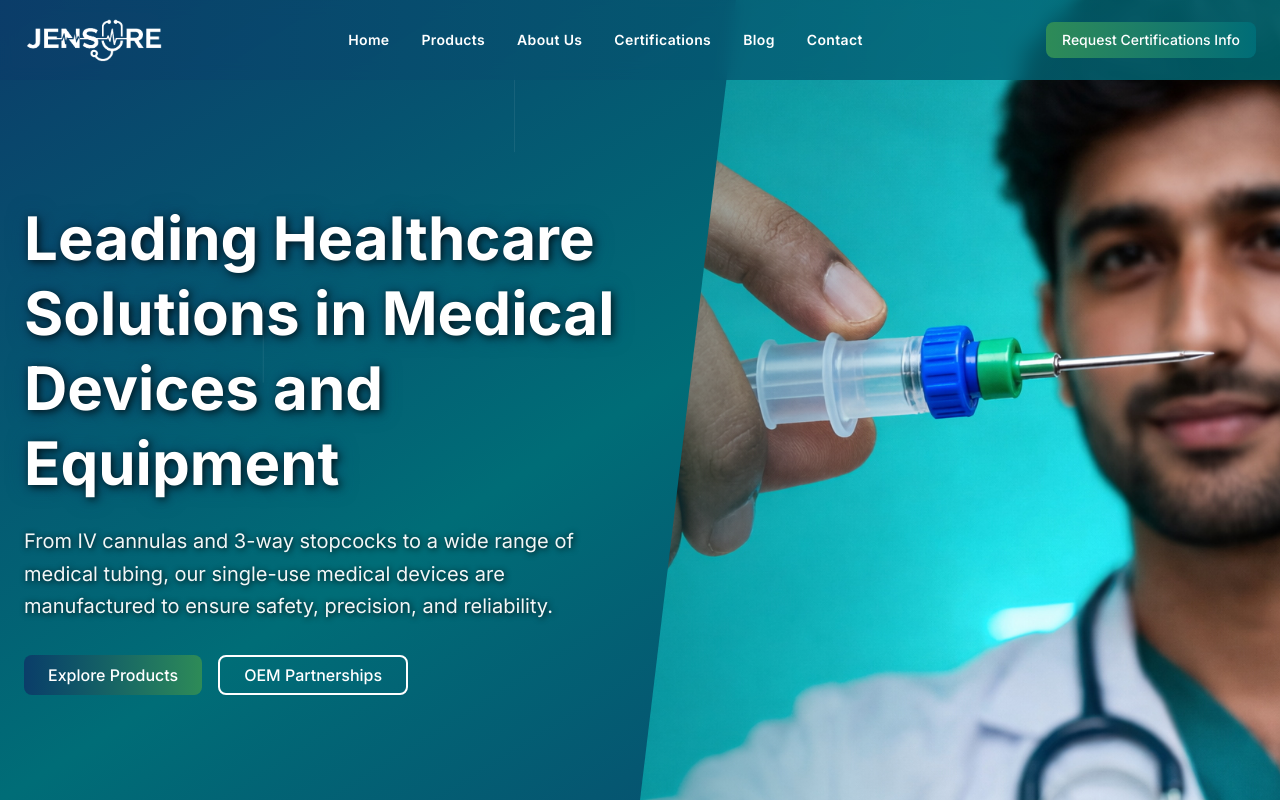
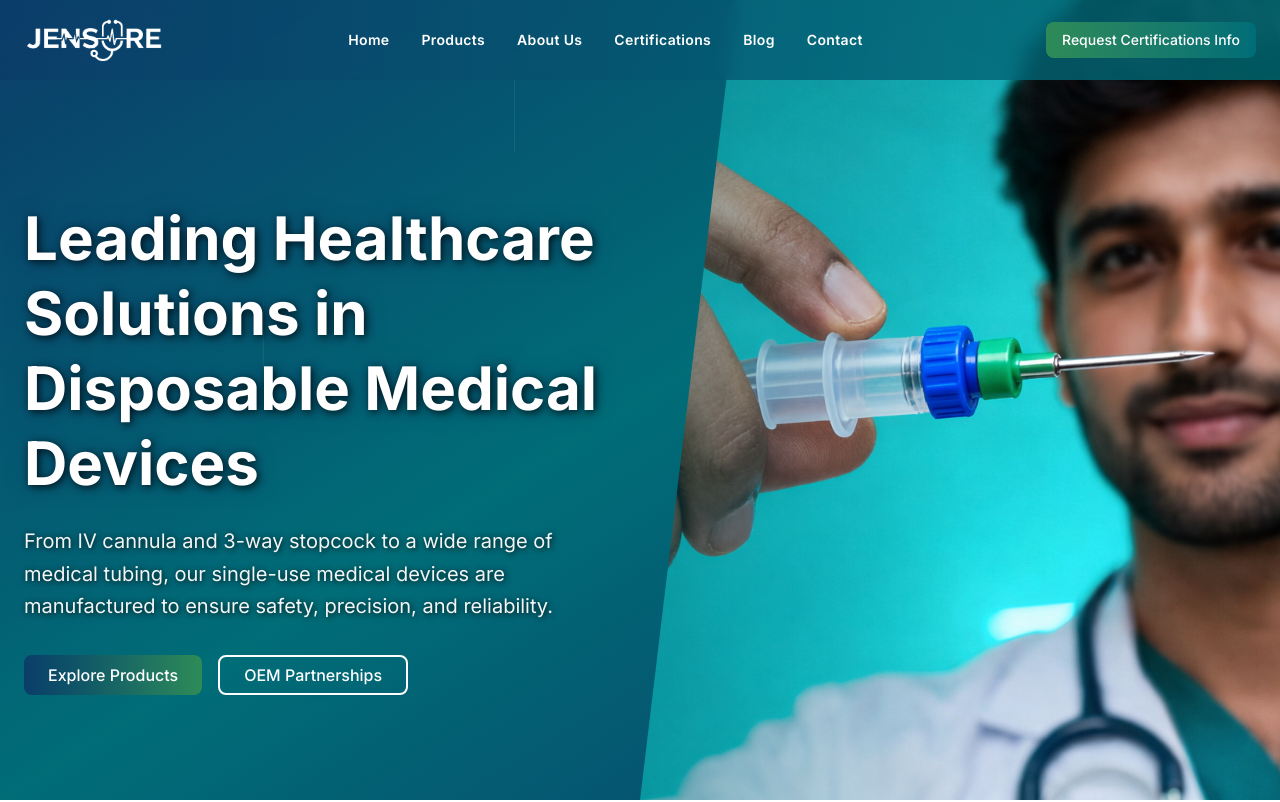
Before and after one commit to Arjun-Soni/jensure, a Next.js app: page / in a window 1280 px wide. Shown: the top 802 px of the page. Built offline with nearby package versions, Linux system fonts and the light colour scheme.

Commit message:
feat: update hero section title and text content
Update hero section with new title and correct plural forms.

Co-authored-by: null <132264994+Arjun-Soni@users.noreply.github.com>

```diff
--- a/components/hero-section.tsx
+++ b/components/hero-section.tsx
@@ -115,9 +115,9 @@ export function HeroSection() {
               <span className="lg:drop-shadow-none drop-shadow-[0_0_10px_rgba(0,0,0,0.9)]">
                 Leading Healthcare
                 <br />
-                Solutions in Medical
+                Solutions in
                 <br />
-                Devices and Equipment
+                Disposable Medical Devices
               </span>
             </h1>
 
@@ -128,7 +128,7 @@ export function HeroSection() {
               }}
             >
               <span className="lg:drop-shadow-none drop-shadow-[0_0_15px_rgba(0,0,0,1)] bg-black/30 lg:bg-transparent px-2 lg:px-0 py-1.5 lg:py-0 rounded-md lg:rounded-none inline-block">
-                From IV cannulas and 3-way stopcocks to a wide range of medical tubing, our single-use medical devices are manufactured to ensure safety, precision, and reliability.
+                From IV cannula and 3-way stopcock to a wide range of medical tubing, our single-use medical devices are manufactured to ensure safety, precision, and reliability.
               </span>
             </p>
 
```
